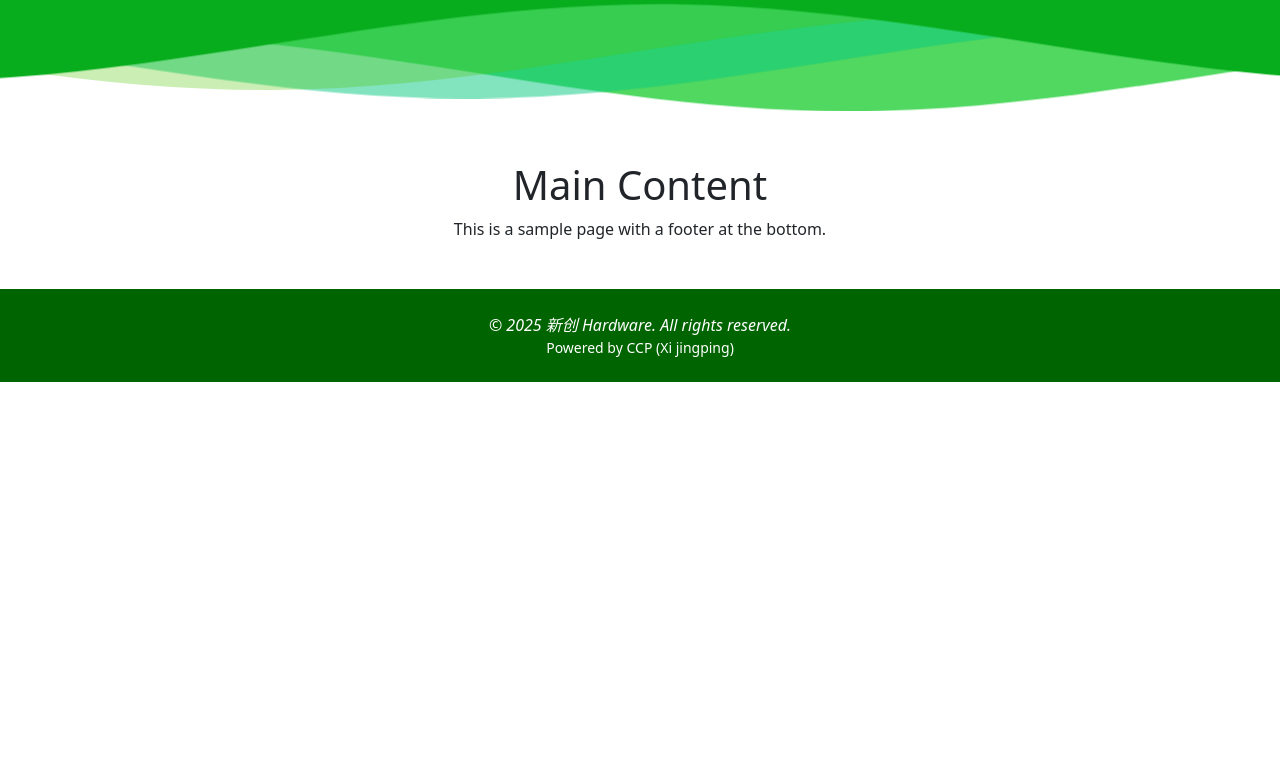
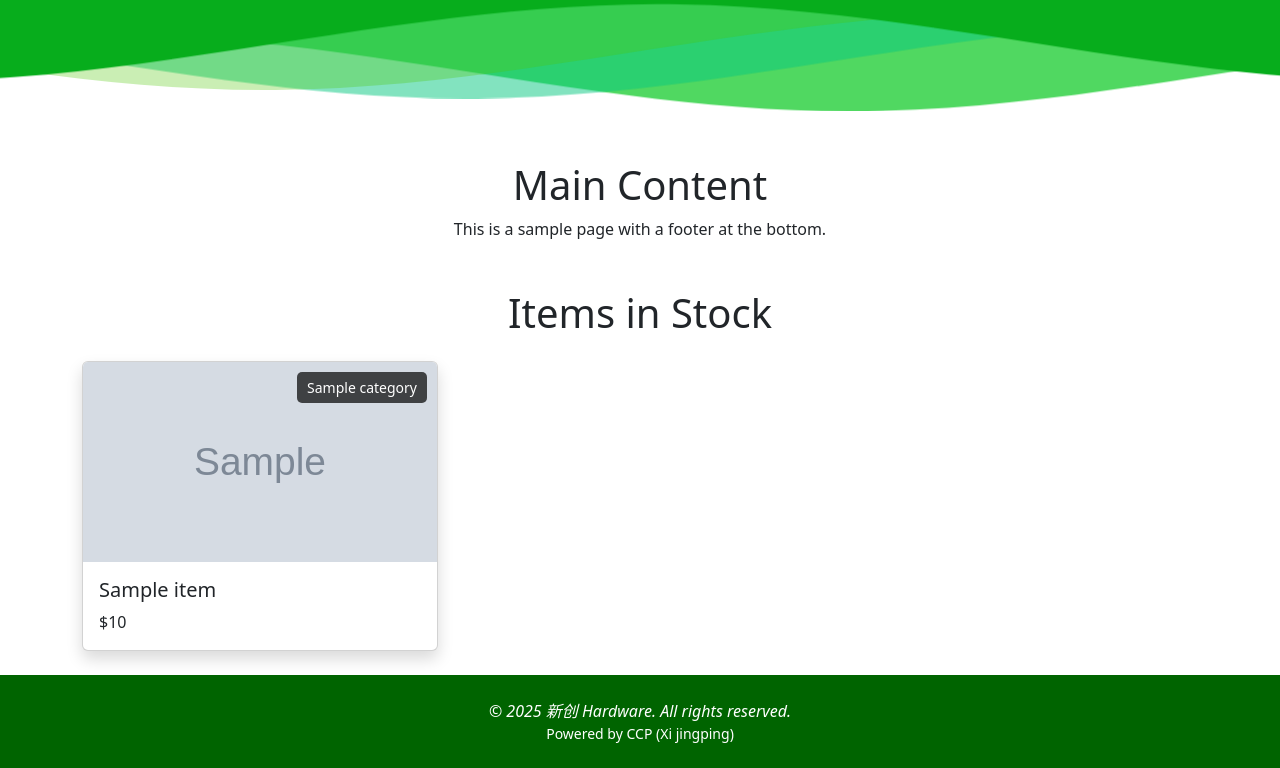
Before and after one commit to Emtte06/WebServerAmazonKnockOff, a PHP site: page / in a window 1280 px wide. Shown: the part 38-806 px from the top of the page. Before the commit the page ends 420 px from the top, so only its background shows below. Run offline with PHP 8.4, Linux system fonts and the light colour scheme; tables that the repository leaves empty or names only in its code hold one stand-in row (values such as "Sample post"); grey boxes marked "Sample" are stand-in pictures.

Commit message:
Categories

```diff
--- a/homepageItems.php
+++ b/homepageItems.php
@@ -2,7 +2,9 @@
 include 'db.php'; // Include your database connection file
 
 // Query to select items from the database
-$query = "SELECT item_name, price, picture_path FROM items"; // Include picture_path in the query
+$query = "SELECT items.item_name, items.price, items.picture_path, categories.category_name
+          FROM items
+          JOIN categories ON items.category_id = categories.id"; // Include category in the query
 $result = mysqli_query($connection, $query);
 
 // Check if the query was successful
@@ -22,7 +24,18 @@ if (!$result) {
         height: 200px;
         object-fit: cover;
     }
+    .category-badge {
+        position: absolute;
+        top: 10px;
+        right: 10px;
+        background: rgba(0, 0, 0, 0.7);
+        color: white;
+        padding: 5px 10px;
+        border-radius: 5px;
+        font-size: 14px;
+    }
 </style>
+
 <div class="container mt-5">
     <h1 class="text-center mb-4">Items in Stock</h1>
     <div class="row">
@@ -31,6 +44,10 @@ if (!$result) {
                 <div class="card h-100 shadow">
                     <!-- Item Image -->
                     <img src="<?php echo htmlspecialchars($row['picture_path']); ?>" class="card-img-top" alt="<?php echo htmlspecialchars($row['item_name']); ?>">
+                    <!-- Category Badge -->
+                    <div class="category-badge">
+                        <?php echo htmlspecialchars($row['category_name']); ?>
+                    </div>
                     <div class="card-body">
                         <!-- Item Name -->
                         <h5 class="card-title"><?php echo htmlspecialchars($row['item_name']); ?></h5>
--- a/index.php
+++ b/index.php
@@ -15,6 +15,8 @@
             <p class="text-center">This is a sample page with a footer at the bottom.</p>
         </div>
 
+        <?php include 'homepageItems.php';?>
+
         <?php include 'footer.php';?>
         <script src="https://cdn.jsdelivr.net/npm/bootstrap@5.3.3/dist/js/bootstrap.bundle.min.js" integrity="sha384-YvpcrYf0tY3lHB60NNkmXc5s9fDVZLESaAA55NDzOxhy9GkcIdslK1eN7N6jIeHz" crossorigin="anonymous"></script>
     </div>
```
Also changed, not shown: sql_commands.txt (+9 -0 lines), README.md.
